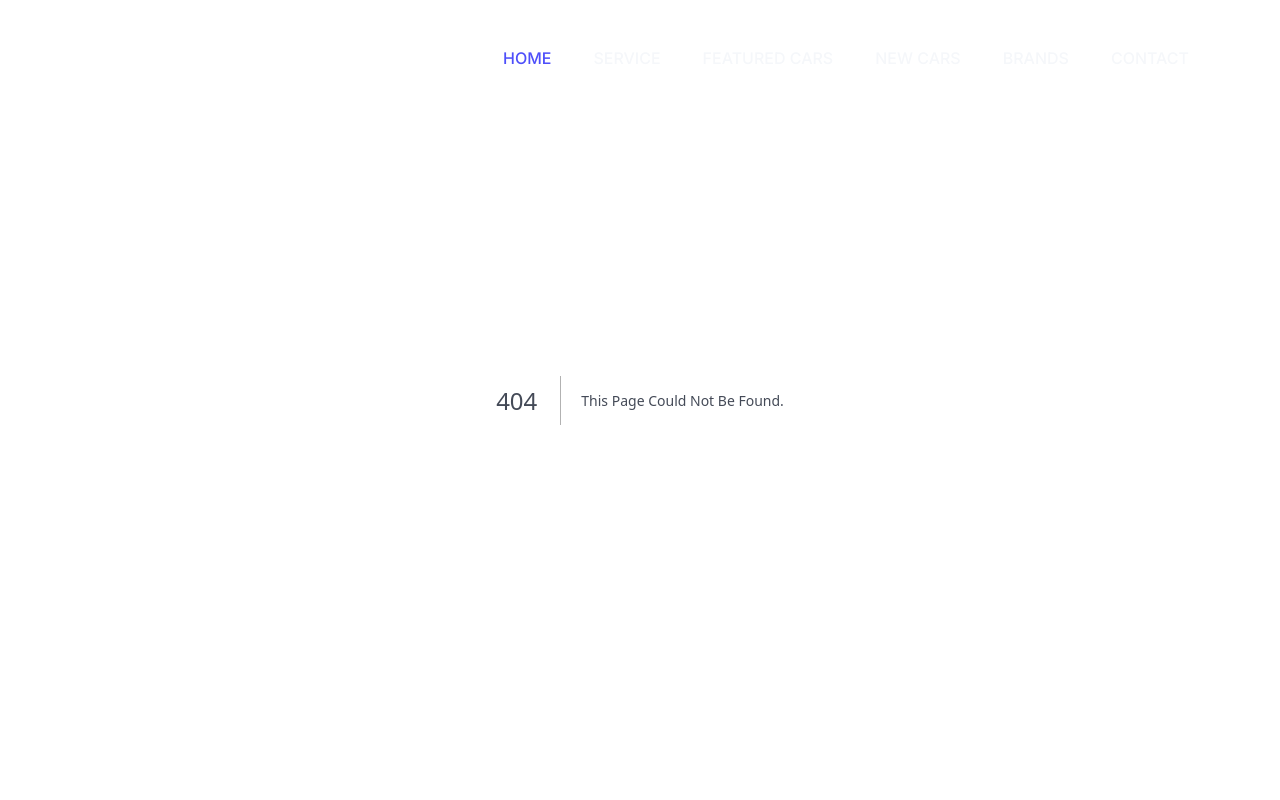
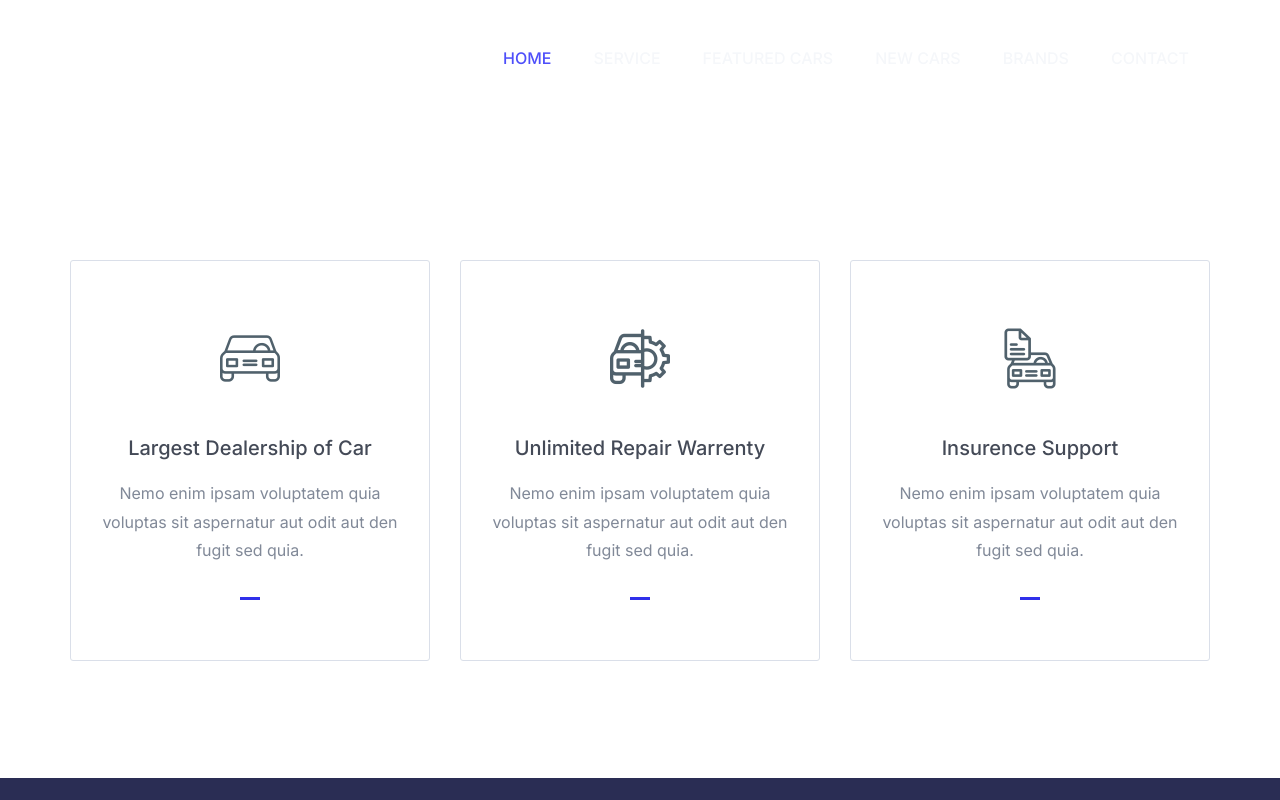
Before and after one commit to baqaB714/topcode, a Next.js app: page /services in a window 1280 px wide. Before the commit this address had no page. Shown: the top 800 px of the page. Built offline with nearby package versions, Linux system fonts and the light colour scheme; some icons are missing.

Commit message:
after creat services component 14030329

```diff
--- a/app/layout.tsx
+++ b/app/layout.tsx
@@ -27,12 +27,6 @@ export default function RootLayout({
 
         <NavBar/>
 
-
-
-
-
-
-
         {children}
 
         <Footer/>
--- /dev/null
+++ b/app/services/page.js
@@ -0,0 +1,50 @@
+import React from 'react';
+
+const Pages = () => {
+    return (
+        <section id="service" class="service">
+            <div class="container">
+                <div class="service-content">
+                    <div class="row">
+                        <div class="col-md-4 col-sm-6">
+                            <div class="single-service-item">
+                                <div class="single-service-icon">
+                                    <i class="flaticon-car"></i>
+                                </div>
+                                <h2><a href="#">largest dealership <span> of</span> car</a></h2>
+                                <p>
+                                    Nemo enim ipsam voluptatem quia voluptas sit aspernatur aut odit aut den fugit sed quia.
+                                </p>
+                            </div>
+                        </div>
+                        <div class="col-md-4 col-sm-6">
+                            <div class="single-service-item">
+                                <div class="single-service-icon">
+                                    <i class="flaticon-car-repair"></i>
+                                </div>
+                                <h2><a href="#">unlimited repair warrenty</a></h2>
+                                <p>
+                                    Nemo enim ipsam voluptatem quia voluptas sit aspernatur aut odit aut den fugit sed quia.
+                                </p>
+                            </div>
+                        </div>
+                        <div class="col-md-4 col-sm-6">
+                            <div class="single-service-item">
+                                <div class="single-service-icon">
+                                    <i class="flaticon-car-1"></i>
+                                </div>
+                                <h2><a href="#">insurence support</a></h2>
+                                <p>
+                                    Nemo enim ipsam voluptatem quia voluptas sit aspernatur aut odit aut den fugit sed quia.
+                                </p>
+                            </div>
+                        </div>
+                    </div>
+                </div>
+            </div>
+
+        </section>
+    );
+}
+
+export default Pages;
--- a/components/layout/NavBar.jsx
+++ b/components/layout/NavBar.jsx
@@ -4,12 +4,10 @@ const NavBar = () => {
     return (
         <div className="top-area">
             <div className="header-area">
-                {/* <!-- Start Navigation --> */}
-                <nav className="navbar navbar-default bootsnav  navbar-sticky navbar-scrollspy" data-minus-value-desktop="70" data-minus-value-mobile="55" data-speed="1000">
+                <nav className="navbar navbar-default bootsnav  navbar-sticky navbar-scrollspy on no-full sticked" data-minus-value-desktop="70" data-minus-value-mobile="55" data-speed="1000">
 
                     <div className="container">
 
-                        {/* <!-- Start Header Navigation --> */}
                         <div className="navbar-header">
                             <button type="button" className="navbar-toggle" data-toggle="collapse" data-target="#navbar-menu">
                                 <i className="fa fa-bars"></i>
@@ -17,12 +15,9 @@ const NavBar = () => {
                             <a className="navbar-brand" href="index.html">carvilla<span></span></a>
 
                         </div>
-                        {/* <!--/.navbar-header--> */}
-                        {/* <!-- End Header Navigation --> */}
 
-                        {/* <!-- Collect the nav links, forms, and other content for toggling --> */}
                         <div className="collapse navbar-collapse menu-ui-design" id="navbar-menu">
-                            <ul className="nav navbar-nav navbar-right" data-in="fadeInDown" data-out="fadeOutUp">
+                            <ul className="nav navbar-nav navbar-right " data-in="fadeInDown" data-out="fadeOutUp">
                                 <li className=" scroll active"><a href="#home">home</a></li>
                                 <li className="scroll"><a href="#service">service</a></li>
                                 <li className="scroll"><a href="#featured-cars">featured cars</a></li>
@@ -30,15 +25,10 @@ const NavBar = () => {
                                 <li className="scroll"><a href="#brand">brands</a></li>
                                 <li className="scroll"><a href="#contact">contact</a></li>
                             </ul>
-                            {/* <!--/.nav --> */}
                         </div>
-                        {/* <!-- /.navbar-collapse --> */}
                     </div>
-                    {/* <!--/.container--> */}
                 </nav>
-                {/* <!-- End Navigation --> */}
             </div>
-            {/* <!--/.header-area--> */}
             <div className="clearfix"></div>
 
         </div>
```
